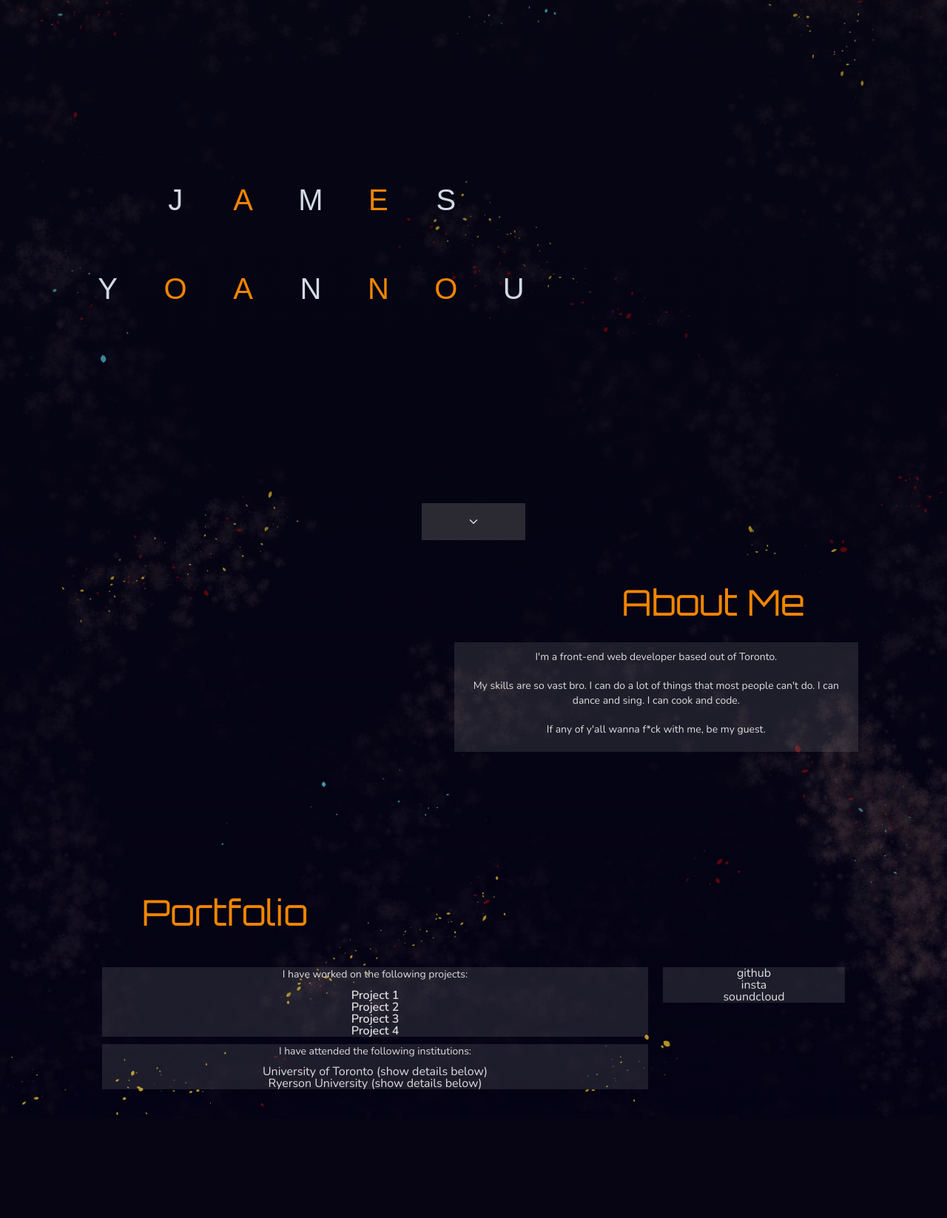
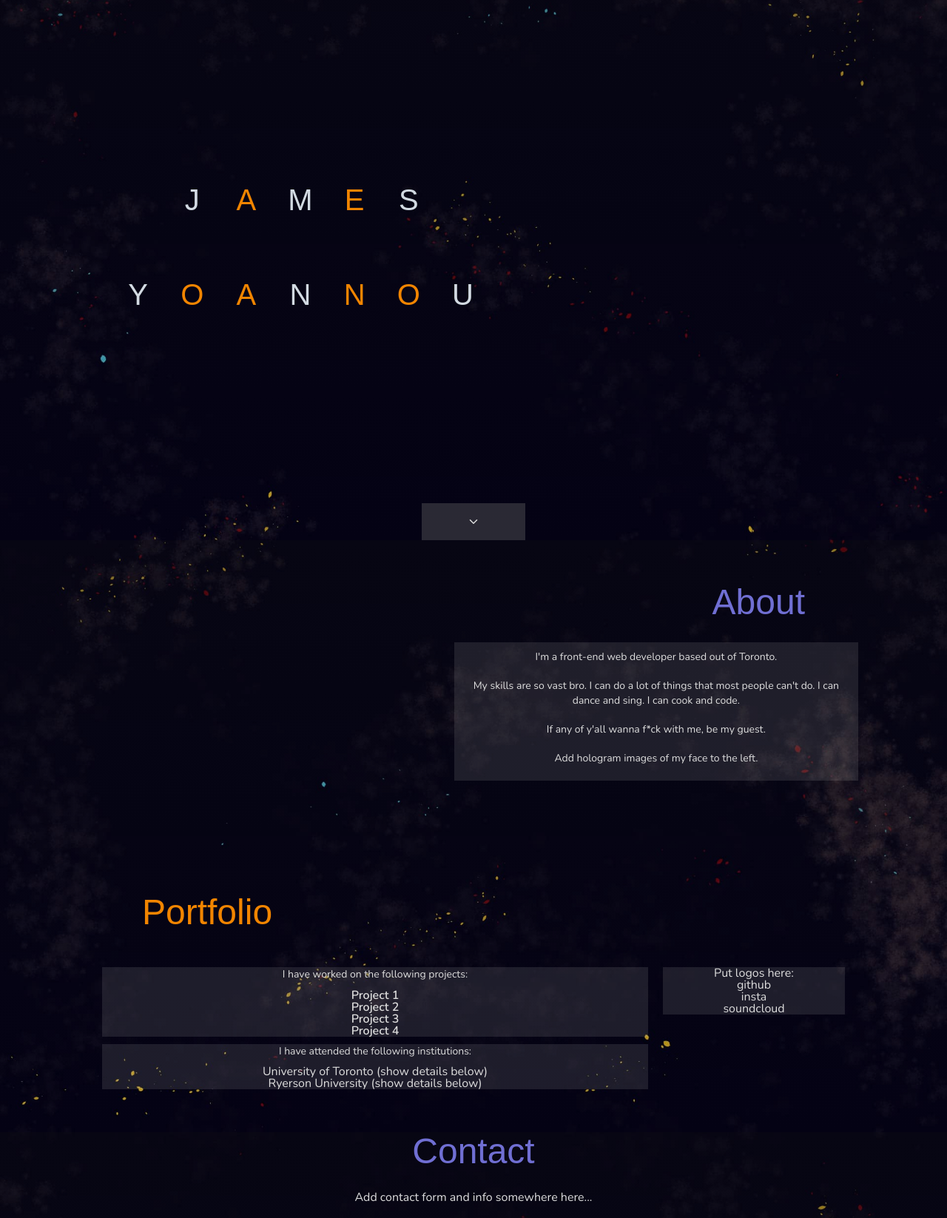
Before and after one commit to Yoannou/jamesyoannou, a PHP site: page / in a window 1280 px wide. Shown: the part 70-1716 px from the top of the page at 74% size. Before the commit the page ends 1578 px from the top, so only its background shows below. Run offline with PHP 8.4, Linux system fonts and the light colour scheme; style sheets or scripts are compiled from the project's sources; some libraries are stand-ins or nearby versions; some web fonts are replaced.

Commit message:
JAMES YOANNOU gets rendered via Javascript. Added animation. Blueprint for all sections. Fixed background.

```diff
--- a/index.html
+++ b/index.html
@@ -22,28 +22,17 @@
             <nav>
                 <div class="nav-link"><button title="Toggle volume" type="button"><ion-icon id="sound-toggle-button" name="volume-mute"></ion-icon></button></div>
                 <div class="nav-link"><a title="About" href=""><ion-icon id="about-icon" name="person"></ion-icon></a></div>
-                <div class="nav-link"><a href=""><ion-icon name="documents"></ion-icon></a></div>
-                <div class="nav-link contact-link"><a href=""><ion-icon name="call"></ion-icon></a></div>
+                <div class="nav-link"><a href=""><ion-icon id="portfolio-icon" name="documents"></ion-icon></a></div>
+                <div class="nav-link contact-link"><a href=""><ion-icon id="contact-icon" name="call"></ion-icon></a></div>
             </nav>
             <header>
-                <div class="name-wrapper">
-                    <div id="nl-J" class="name_letter">J</div>
-                    <div id="nl-A" class="name_letter">A</div>
-                    <div id="nl-M" class="name_letter">M</div>
-                    <div id="nl-E" class="name_letter">E</div>
-                    <div id="nl-S" class="name_letter">S</div>
-                    <div class="name_letter"></div>
-                    <div id="nl-Y" class="name_letter">Y</div>
-                    <div id="nl-O" class="name_letter">O</div>
-                    <div id="nl-A-2" class="name_letter">A</div>
-                    <div id="nl-N" class="name_letter">N</div>
-                    <div id="nl-N-2" class="name_letter">N</div>
-                    <div id="nl-O-2" class="name_letter">O</div>
-                    <div id="nl-U" class="name_letter">U</div>
+                <div class="header-wrapper">
+                    <div class="name-wrapper"></div>
+                    <h4 class="web-developer-wrapper"><span class="web-developer">/* web developer */</span></h4>
                 </div>
             </header>
             <section id="section-about">
-                <h1 class="about-heading">About Me</h1>
+                <h1 class="about-heading">About</h1>
                 <div class="about-wrapper">
                     <!--<div class="youtube-video"><iframe width="560" height="315" src="https://www.youtube.com/embed/AZUxfJ9PvoM" frameborder="0" allow="accelerometer; autoplay; clipboard-write; encrypted-media; gyroscope; picture-in-picture" allowfullscreen></iframe></div>-->
                     <div class="about-left">
@@ -55,7 +44,7 @@
                         <div class="about-description hologram">
                             <p>I'm a front-end web developer based out of Toronto.<br><br>My skills are so vast bro.
                             I can do a lot of things that most people can't do. I can dance and sing. I can cook and code.<br><br>
-                        If any of y'all wanna f*ck with me, be my guest.</p>
+                        If any of y'all wanna f*ck with me, be my guest. <br><br>Add hologram images of my face to the left.</p>
                         </div>
                     </div>
                 </div>
@@ -84,6 +73,7 @@
                     <div class="portfolio-right">
                         <div class="social-media-links hologram">
                             <ul>
+                                <li>Put logos here:</li>
                                 <li>github</li>
                                 <li>insta</li>
                                 <li>soundcloud</li>
@@ -91,6 +81,10 @@
                         </div>
                     </div>
                 </div>
+            </section>
+            <section id="section-contact">
+                <h1 class="contact-heading">Contact</h1>
+                <div>Add contact form and info somewhere here...</div>
             </section>
             <div id="scroll-button">
                 <div id="scroll-down-button"><ion-icon name="chevron-down-outline"></ion-icon></div>
@@ -101,5 +95,6 @@
         <script src="https://unpkg.com/ionicons@5.2.3/dist/ionicons.js"></script>
         <script src="resources/js/audio.js"></script>
         <script src="resources/js/ion-icon-titles.js"></script>
+        <script src="resources/js/animations.js"></script>
     </body>
 </html>
--- a/resources/css/queries.css
+++ b/resources/css/queries.css
@@ -12,12 +12,12 @@
 
 /* SMALL PHONE TO SMALL TABLET */
 @media screen and (max-width: 768px) {
-    .name-wrapper {
+    .header-wrapper {
         left: 0;
         right: 0;
         margin-left: auto;
         margin-right: auto;
-        width: 100%;
+        width: 70%;
     }
 }
 
--- a/resources/css/style.css
+++ b/resources/css/style.css
@@ -23,6 +23,7 @@ body {
     background-image: url(../img/jy_background_light.jpg);
     background-image: linear-gradient(rgba(10, 10, 10, 0.4), rgba(0, 0, 0, 0.2)), url(../img/jy_background_light.jpg);
     background-repeat: no-repeat;
+    background-attachment: fixed;
     background-size: cover;
 }
 
@@ -36,7 +37,10 @@ h1, h2, h3, h4 {
     padding-bottom: 10px;
     margin-bottom: 20px;
     color: var(--orange);
-    font-family: 'Orbitron', sans-serif;
+    /*font-family: 'Orbitron', sans-serif;*/
+    font-family: neuropol-nova, sans-serif;
+    font-weight: 400;
+    font-style: normal;
 
 }
 
@@ -58,6 +62,10 @@ p {
     font-size: 14px;
     padding-bottom: 10px;
     line-height: 1.4em;
+}
+
+span {
+    display: block;
 }
 
 
@@ -109,6 +117,10 @@ a:focus{
 	color: #333;
 }
 
+#about-icon:hover, #contact-icon:hover {
+    color: var(--blue);
+}
+
 nav button:hover, .sound-on {
     color: var(--orange);
     font-size: 130%;
@@ -124,12 +136,18 @@ header {
     font-style: normal;
 }
 
+.header-wrapper {
+    position: absolute;
+    width: 40%;
+    height: 40%;
+    top: 40%;
+    left: 150px;
+    display: flex;
+    flex-direction: column;
+}
+
 .name-wrapper {
-    position: absolute;
-    width: 50%;
-    height: 30%;
-    top: 40%;
-    left: 100px;
+    height: 80%;
     display: grid;
     grid-template: 1fr 1fr/ 1fr 1fr 1fr 1fr 1fr 1fr 1fr;
     color: var(--orange);
@@ -137,31 +155,54 @@ header {
     transition: 6ms;
 }
 
-/*
-.name-wrapper:hover {
-    width: 20%;
-}
-*/
-
-#nl-J {
-    grid-column: 2;
+.web-developer-wrapper {
+    align-self: flex-end;
+    overflow: hidden;
     color: var(--silver);
 }
 
-#nl-N, #nl-S {
+.web-developer {
+    transition: all 500ms ease;
+    transform: translateX(-2000px);
+}
+
+#name-letter-1, #name-letter-3, #name-letter-5,
+#name-letter-7, #name-letter-10, #name-letter-13 {
     color: var(--silver);
 }
 
-#nl-Y, #nl-U, #nl-M {
-    color: var(--silver);
+.name-letter-holder {
+    overflow: hidden;
 }
 
+.name-letter {
+    opacity: 0;
+    transition: all 500ms cubic-bezier(.12,.79,.65,.55);
+    transform: translateY(-50px);
+}
+
+.james {
+    opacity: 1;
+    transform: translateY(0);
+}
+
+.yoannou {
+    opacity: 1;
+    transform: translateY(0);
+}
+
+/* GIVE THIS OPACITY */
+.slide-in {
+    opacity: 0.0;
+    transform: translateX(0);
+}
 
 /******************* SECTION: ABOUT ********************/
 .about-heading {
     text-align: right;
     margin-right: 15%;
     margin-left: auto;
+    color: var(--blue);
 }
 
 .about-wrapper {
@@ -243,6 +284,12 @@ header {
 }
 
 
+/******************* SECTION: CONTACT ********************/
+.contact-heading {
+    color: var(--blue);
+}
+
+
 /******************* SCROLL-BUTTON ********************/
 #scroll-button {
     position: fixed;
--- /dev/null
+++ b/resources/js/animations.js
@@ -0,0 +1,49 @@
+/********** GLOBAL VARIABLES **********/
+
+const nameWrapper = document.querySelector(".name-wrapper");
+const nameArray = ["", "J", "A", "M", "E", "S", "", "Y", "O", "A", "N", "N", "O", "U"];
+const webDeveloper = document.querySelector(".web-developer");
+
+/********** MAIN PROGRAM **********/
+
+/* Add my name to the grid with 0 opacity */
+for(let i = 0; i < nameArray.length; i++) {
+    let nameLetter = document.createTextNode(nameArray[i]);
+    let newDiv = document.createElement("div");
+    let newSpan = document.createElement("span");
+    newSpan.appendChild(nameLetter);
+    newSpan.setAttribute("class", "name-letter");
+    newSpan.setAttribute("id", "name-letter-" + i);
+    newDiv.appendChild(newSpan);
+    newDiv.setAttribute("class", "name-letter-holder");
+    nameWrapper.appendChild(newDiv);
+}
+
+/* Add a letter every 10th of a second */
+let count = 0;
+let timer = setInterval(addLetter, 100);
+
+
+/********** FUNCTIONS **********/
+
+/* Used to animate name letters in one-by-one*/
+function addLetter(){
+    if (count === nameArray.length) {
+        console.log("FUCKKKKK");
+        clearInterval(timer);
+        timer = null;
+        webDeveloper.classList.add("slide-in");
+        return;
+    }
+    else {
+        const cell = nameWrapper.querySelectorAll('div')[count];
+        if (count < 7) {
+            cell.firstChild.classList.add("james");
+        }
+        else {
+            cell.firstChild.classList.add("yoannou");
+        }
+        count++;
+    }
+
+}
```
